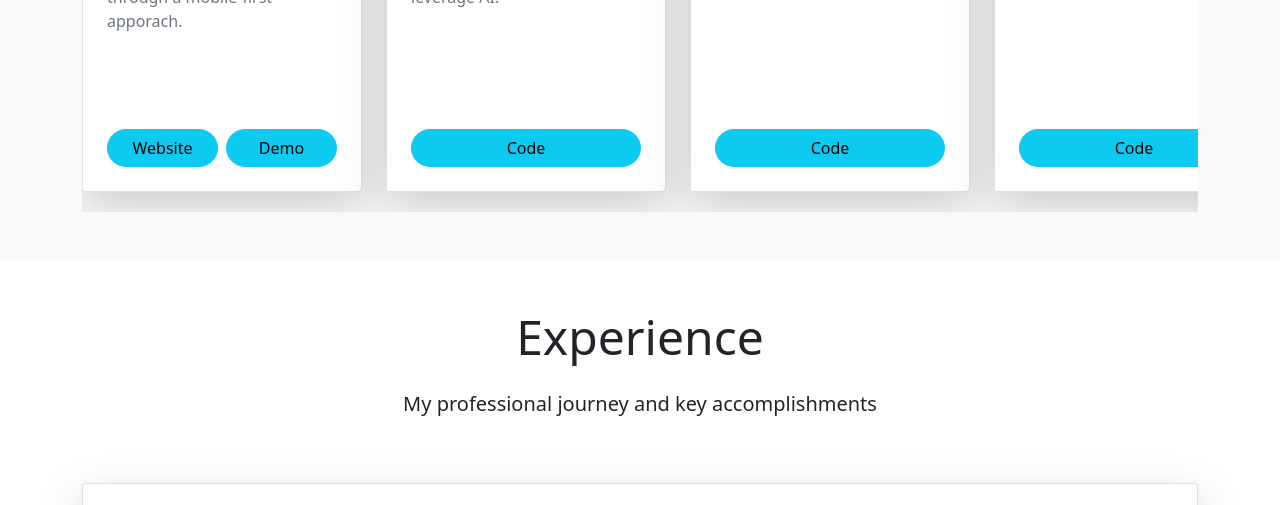
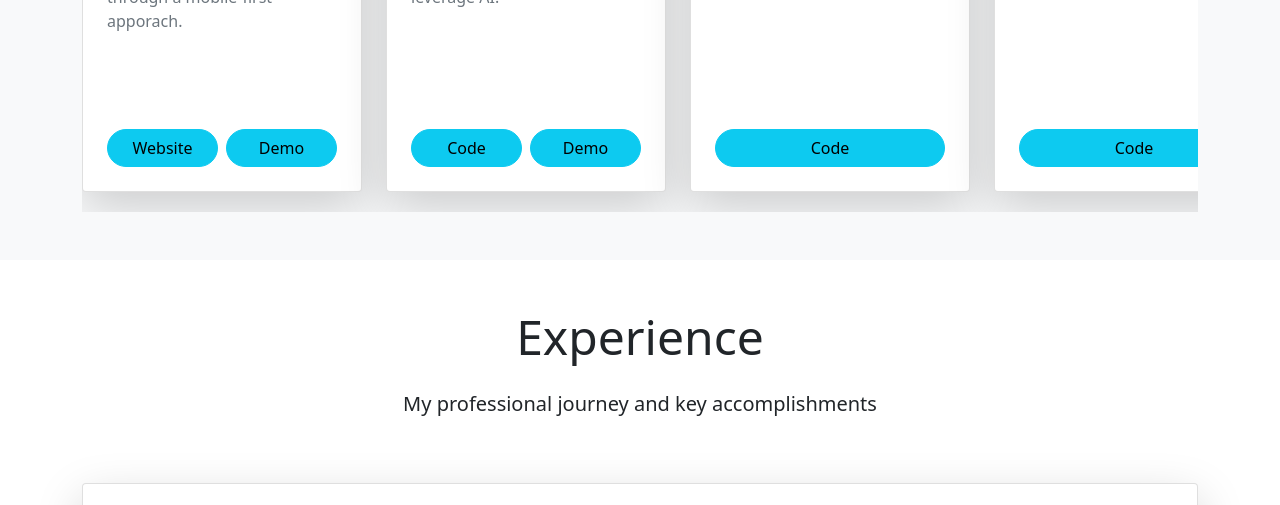
Before and after one commit to samaypatel27/Portfolio-Website, a plain HTML site: page index.html in a window 1280 px wide. Shown: the part 1420-1925 px from the top of the page. Drawn offline with nearby package versions, Linux system fonts and the light colour scheme.

Commit message:
Added Demo Link
Button and link for Spotify to karaoke project

```diff
--- a/index.html
+++ b/index.html
@@ -118,7 +118,11 @@
                     </div>
 
                     <p class="card-text text-muted mb-4 flex-grow-1">A passion project of mine where I created a SQL REST API, powering a website for users to convert selected songs into a karaoke playlist on YouTube. This project isn't deployed yet, as I plan to leverage AI.</p>
+                    <div class = "d-flex justify-content-center gap-2">
                         <a href = "https://github.com/samaypatel27/Spotify-To-Karaoke" target = "_blank" class="btn btn-info w-100 rounded-pill">Code</a>
+                        <a href = "https://drive.google.com/file/d/1pgfvRjYnUXbw946ADlacY8wmi00lac_B/view?usp=sharing" target = "_blank" class = "btn btn-info w-100 rounded-pill">Demo</a>
+                    </div>
+
                 </div>
             </div>
 
```
